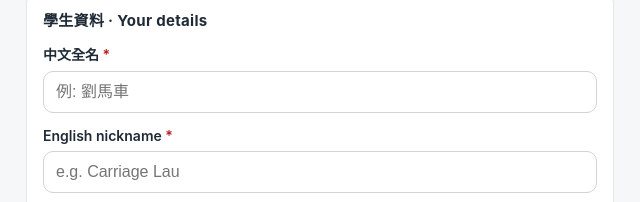
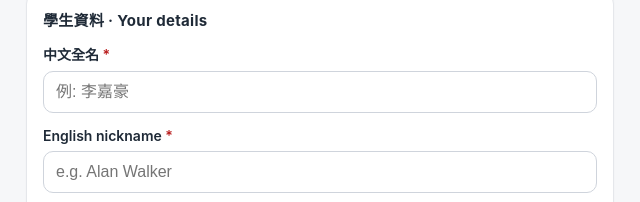
Before and after one commit to jasonchimyw219/27DSE-Summer-Speaking, a plain HTML site: page index.html in a window 1280 px wide. Shown: the part 401-603 px from the top of the page, 320-960 px from the left. Drawn offline with Linux system fonts and the light colour scheme.

Commit message:
Update index.html

```diff
--- a/index.html
+++ b/index.html
@@ -85,9 +85,9 @@
     <div class="card">
       <h2>學生資料 · Your details</h2>
       <label>中文全名 <span class="req">*</span></label>
-      <input id="chineseName" type="text" placeholder="例: 劉馬車">
+      <input id="chineseName" type="text" placeholder="例: 李嘉豪">
       <label>English nickname <span class="req">*</span></label>
-      <input id="nickname" type="text" placeholder="e.g. Carriage Lau">
+      <input id="nickname" type="text" placeholder="e.g. Alan Walker">
       <label>學校 School <span class="req">*</span></label>
       <input id="school" type="text" placeholder="例: TWGHs KYWC">
       <label>電話 Phone (WhatsApp) <span class="req">*</span></label>
```
